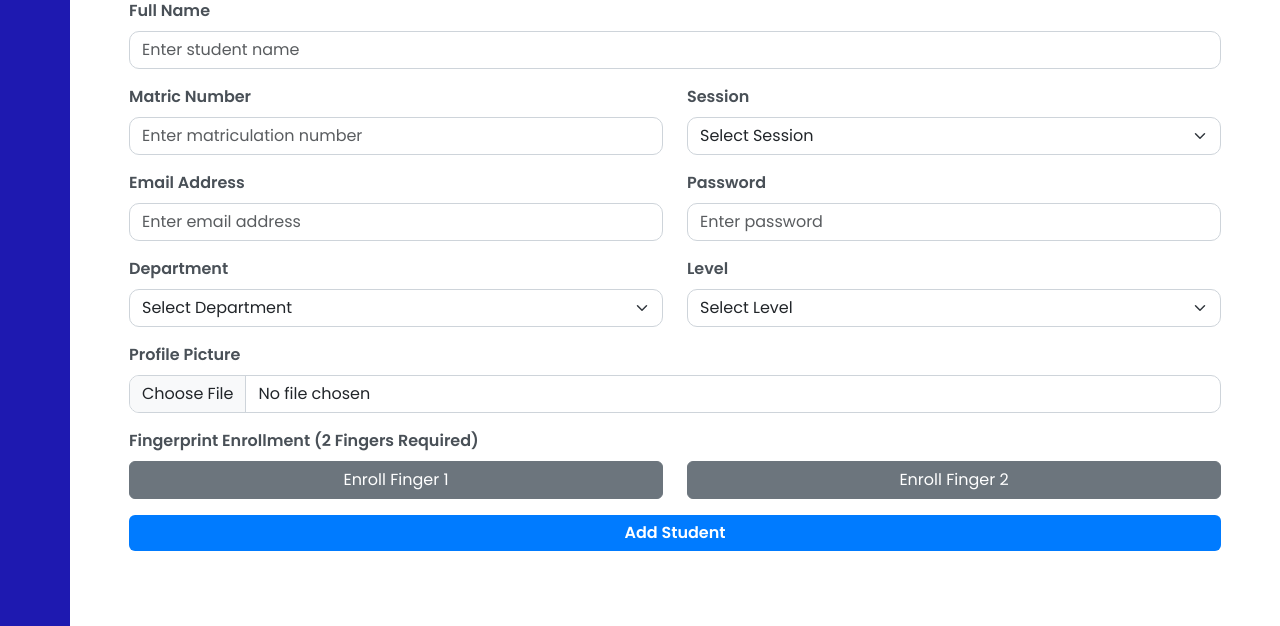
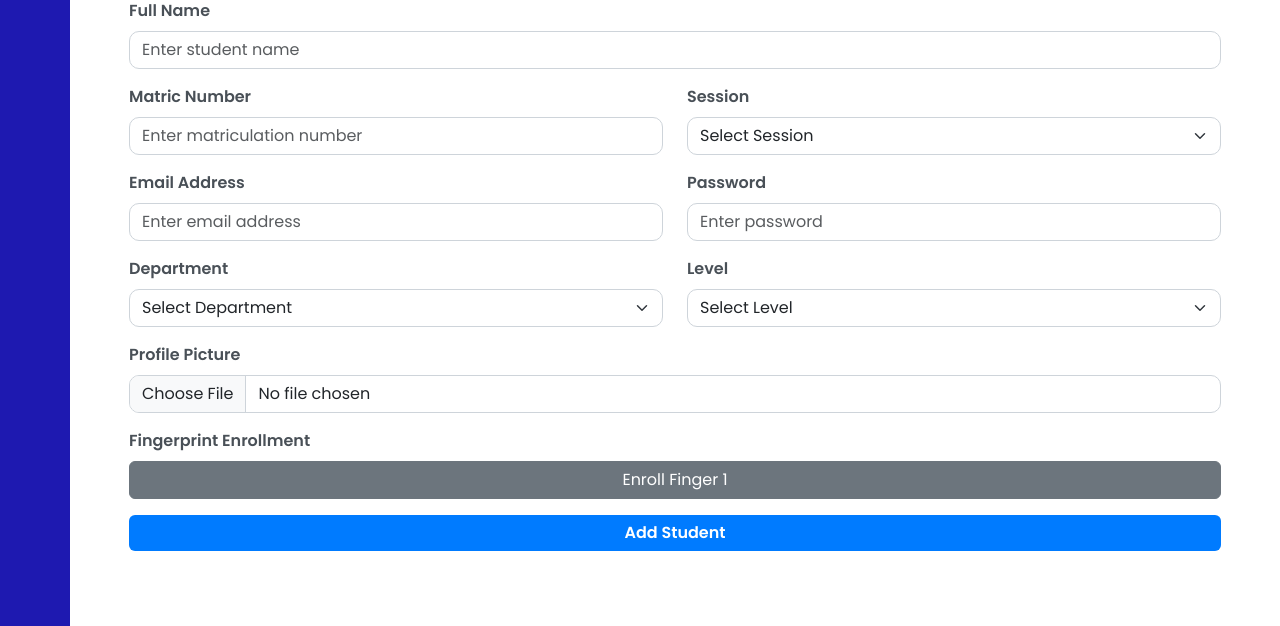
Before and after one commit to EmmanuelAyanleye/finyearbackend, a Django app: page /add_student/ in a window 1280 px wide. Shown: the part 174-800 px from the top of the page. Run offline with Django 5.2, Linux system fonts and the light colour scheme; a user stored in the database is signed in; some libraries are stand-ins or nearby versions.

Commit message:
Button removed

```diff
--- a/templates/home/add-student.html
+++ b/templates/home/add-student.html
@@ -269,23 +269,15 @@
 
                           <!-- Fingerprint Enrollment -->
                 <div class="mb-3">
-                  <label class="form-label">Fingerprint Enrollment (2 Fingers Required)</label>
+                  <label class="form-label">Fingerprint Enrollment</label>
+                  <div class="mb-2">
+                    <button class="btn btn-secondary w-100 enroll-btn" type="button" data-finger="1">
+                      Enroll Finger 1
+                    </button>
+                    <input type="hidden" id="fingerprint1" name="fingerprint1">
+                  </div>
+                  <!-- Fingerprint Enrollment Buttons -->
 
-                  <!-- Fingerprint Enrollment Buttons -->
-                  <div class="row">
-                    <div class="col-md-6">
-                      <button class="btn btn-secondary w-100 enroll-btn" type="button" data-finger="1">
-                        Enroll Finger 1
-                      </button>
-                      <input type="hidden" id="fingerprint1" name="fingerprint1">
-                    </div>
-                    <div class="col-md-6">
-                      <button class="btn btn-secondary w-100 enroll-btn" type="button" data-finger="2">
-                        Enroll Finger 2
-                      </button>
-                      <input type="hidden" id="fingerprint2" name="fingerprint2">
-                    </div>
-                  </div>
                 </div>
 
 
```
